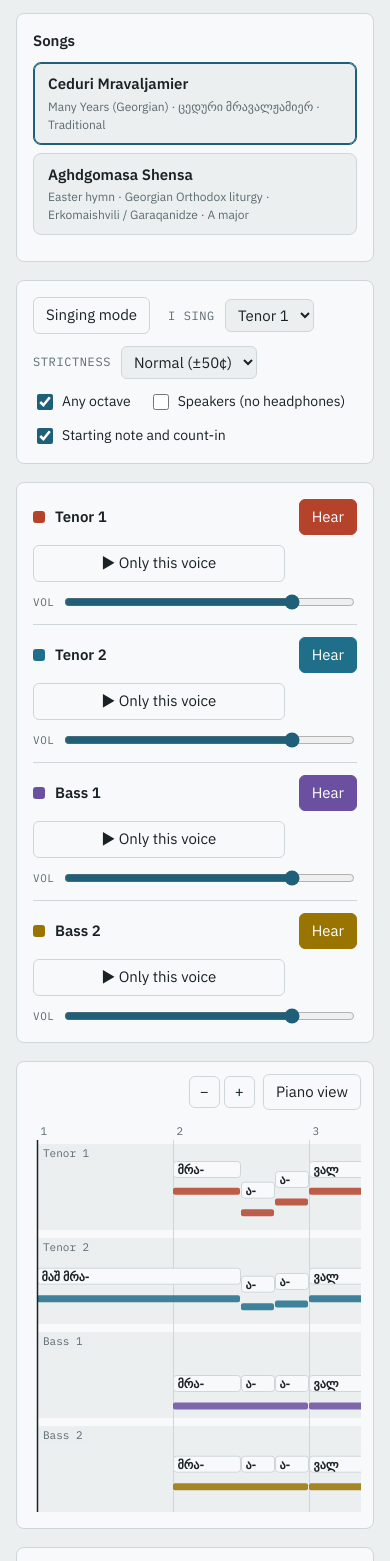
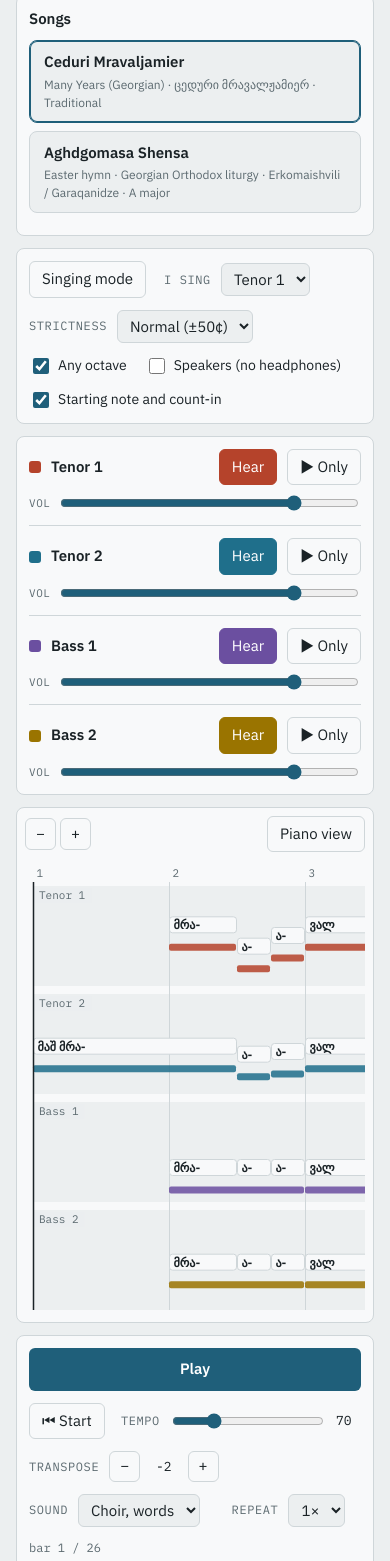
Before and after one commit to iliakhaburdzania/poliphony-player, a plain HTML site: page index.html in a window 390 px wide. Shown: the part 125-1686 px from the top of the page. Drawn offline with Linux system fonts and the light colour scheme.

Commit message:
Phone-friendly player and words that never disappear on short notes
- Bottom bar with Play/Pause and position while the playback panel is scrolled away (phones)
- Touch: a swipe scrolls the score, a tap moves the playhead; larger touch targets, no zoom on text fields
- Narrow layout for songs, voice rows and the playback panel
- Words too wide for their note: smaller type, else a tag above the box

Co-Authored-By: Claude Opus 5.5 <noreply@anthropic.com>
Claude-Session: https://claude.ai/code/session_01JzknGXhDwunfuvJcum2aGy

```diff
--- a/index.html
+++ b/index.html
@@ -191,12 +191,46 @@ body.studio .user-only { display: none !important; }
 .keyrow { display: flex; flex-direction: column; gap: 8px; border-top: 1px solid var(--line); padding-top: 14px; }
 #apiKey { font: inherit; font-family: var(--font-mono); font-size: 13px; background: var(--bg); color: var(--ink); border: 1px solid var(--line); border-radius: 6px; padding: 6px 8px; flex: 1 1 220px; min-width: 0; }
 @media (prefers-reduced-motion: reduce) { .meter .dot { transition: none; } }
+/* the bar that follows you down the page on a phone: Play/Pause and where you are */
+.minibar { position: fixed; left: 0; right: 0; bottom: 0; z-index: 40; display: flex; align-items: center; gap: 12px;
+  padding: 10px max(16px, env(safe-area-inset-right, 0px)) calc(10px + env(safe-area-inset-bottom, 0px)) max(16px, env(safe-area-inset-left, 0px));
+  background: var(--surface); border-top: 1px solid var(--line); box-shadow: 0 -6px 18px rgba(0, 0, 0, .12); }
+.minibar .primary { min-width: 0; flex: 0 0 auto; padding: 10px 22px; }
+.minibar .mstat { font-family: var(--font-mono); font-size: 13px; color: var(--muted); font-variant-numeric: tabular-nums; flex: 1; min-width: 0; overflow: hidden; text-overflow: ellipsis; white-space: nowrap; }
+.minibar .mtitle { font-weight: 600; color: var(--ink); font-family: var(--font-body); }
+@media (min-width: 761px) { .minibar { display: none !important; } }
+@media (max-width: 760px) {
+  body { padding-top: 16px; padding-bottom: 96px; }
+  main { gap: 12px; }
+  .panel { padding: 12px; }
+  .roll { padding: 8px; }
+  .transport { gap: 12px 16px; }
+  .transport .ctl { flex: 1 1 auto; }
+  .transport .ctl input[type=range] { flex: 1; min-width: 90px; }
+  .songlist { display: grid; grid-template-columns: 1fr; }
+  .song { width: 100%; }
+}
 @media (max-width: 560px) {
   .liverow { grid-template-columns: 72px 72px; }
   .meterbox { grid-column: 1 / -1; }
-  .voice { grid-template-columns: 1fr auto; }
+  .voice { grid-template-columns: 1fr auto auto; gap: 8px 10px; }
   .voice .vol { grid-column: 1 / -1; }
+  .voice .lng { display: none; }
   .status { margin-left: 0; width: 100%; }
+  .primary { min-width: 0; flex: 1 1 auto; }
+  .transport #playAll { flex: 1 1 100%; }
+  .rolltools { justify-content: space-between; }
+}
+/* fingers instead of a mouse: bigger buttons and sliders, and text fields that don't make the phone zoom in */
+@media (pointer: coarse) {
+  .small, .primary, select, .song { min-height: 44px; }
+  .small { padding: 8px 14px; }
+  .seg .small, .keybtn { min-width: 44px; }
+  .chk { min-height: 40px; }
+  .chk input { width: 20px; height: 20px; }
+  input[type=range] { height: 32px; }
+  select, input[type=text], input[type=password], textarea, #lyText, #projName, #apiKey { font-size: 16px; }
+  .resx { font-size: 30px; padding: 6px 12px; }
 }
 @media (prefers-reduced-motion: reduce) { * { transition: none !important; } }
 </style>
@@ -433,6 +467,10 @@ body.studio .user-only { display: none !important; }
   <p class="note">Singing mode needs your microphone. If the browser doesn't ask for it when you open this file directly, open a terminal in the file's folder, run <code>python3 -m http.server</code>, and open <code>http://localhost:8000/</code>.</p>
   <p class="note" id="foot">The example was transcribed from the score image. A picture you upload is read by Claude and can contain mistakes, so listen once with the notation next to you and fix any wrong note above.</p>
 </main>
+<div class="minibar" id="miniBar" hidden aria-label="Playback">
+  <button class="primary" id="miniPlay" type="button">Play</button>
+  <span class="mstat"><span class="mtitle" id="miniTitle"></span> <span id="miniStat"></span></span>
+</div>
 
 <script>
 /*DATA*/
@@ -638,7 +676,7 @@ function buildPiece(raw) {
     const tx = document.createElement('span'); tx.textContent = v.name;
     nm.append(sw, tx);
     const hear = document.createElement('button'); hear.className = 'small toggle'; hear.type = 'button'; hear.textContent = 'Hear'; hear.dataset.hear = vi; hear.setAttribute('aria-pressed', 'true');
-    const only = document.createElement('button'); only.className = 'small'; only.type = 'button'; only.textContent = '▶ Only this voice'; only.dataset.only = vi;
+    const only = document.createElement('button'); only.className = 'small'; only.type = 'button'; only.append('▶ Only'); const lng = document.createElement('span'); lng.className = 'lng'; lng.textContent = ' this voice'; only.appendChild(lng); only.dataset.only = vi;
     const vol = document.createElement('div'); vol.className = 'vol';
     const lab = document.createElement('span'); lab.textContent = 'Vol';
     const inp = document.createElement('input'); inp.type = 'range'; inp.min = 0; inp.max = 100; inp.value = 80; inp.id = 'vol' + vi; inp.setAttribute('aria-label', v.name + ' volume');
@@ -2365,7 +2403,21 @@ function scrubEnd() {
 function inScrubZone(x, y) {        // editing mode: the bar-number strip, or within a few pixels of the playhead
   return y < rollGeo.top - 2 || Math.abs(x - geo().X(locate(cursor).within)) <= 6;
 }
-cv.addEventListener('pointerdown', e => { if (!piece || ed.on || e.button > 0) return; scrubStart(e); scrub.x0 = e.clientX; scrub.y0 = e.clientY; scrub.moved = false; });
+// On a touch screen a finger on the score usually means scrolling it sideways, so nothing happens until it
+// lifts: a tap (moved less than 10 px, not taken over by scrolling) moves the playhead there.
+let tapScore = null;
+cv.addEventListener('pointerdown', e => {
+  if (!piece || ed.on || e.button > 0) return;
+  if (e.pointerType === 'touch') { tapScore = { id: e.pointerId, x: e.clientX, y: e.clientY }; return; }
+  scrubStart(e); scrub.x0 = e.clientX; scrub.y0 = e.clientY; scrub.moved = false;
+});
+cv.addEventListener('pointerup', e => {
+  const t = tapScore;
+  tapScore = null;
+  if (!t || t.id !== e.pointerId || ed.on || Math.hypot(e.clientX - t.x, e.clientY - t.y) > 10) return;
+  seekTo(scrubPos(e));
+});
+cv.addEventListener('pointercancel', () => { tapScore = null; });
 cv.addEventListener('pointermove', e => { if (scrub) { if (Math.abs(e.clientX - (scrub.x0 || 0)) > 4) scrub.moved = true; showPos(scrubPos(e)); } });
 cv.addEventListener('pointerup', scrubEnd);
 cv.addEventListener('pointercancel', scrubEnd);
@@ -2376,6 +2428,22 @@ $('lyrics').addEventListener('click', e => {
   seekTo(p * (PASS + GAP) + barStart[+b.dataset.bar]);
 });
 window.addEventListener('resize', () => draw());
+// Phone: when the playback controls have scrolled out of sight, a bar at the bottom of the screen keeps
+// Play/Pause and the position at hand. It copies the main button and status line, so it never disagrees.
+(() => {
+  const bar = $('miniBar'), tr = document.querySelector('.transport');
+  const copy = () => {
+    $('miniPlay').textContent = $('playAll').textContent;
+    $('miniStat').textContent = '\u00B7 ' + $('status').textContent + ' \u00B7 ' + $('seekOut').textContent.split(' / ')[0];
+    $('miniTitle').textContent = $('title').textContent;
+  };
+  new MutationObserver(copy).observe($('playAll'), { childList: true, characterData: true, subtree: true });
+  new MutationObserver(copy).observe($('status'), { childList: true, characterData: true, subtree: true });
+  new MutationObserver(copy).observe($('title'), { childList: true, characterData: true, subtree: true });
+  $('miniPlay').addEventListener('click', () => togglePlay());
+  if ('IntersectionObserver' in window && tr) new IntersectionObserver(es => { bar.hidden = es[0].isIntersecting || !piece; copy(); }, { threshold: 0.05 }).observe(tr);
+  copy();
+})();
 try { matchMedia('(prefers-color-scheme: dark)').addEventListener('change', () => draw()); } catch (e) { /* older browsers */ }
 new MutationObserver(() => draw()).observe(document.documentElement, { attributes: true, attributeFilter: ['data-theme'] });
 if (document.fonts && document.fonts.ready) document.fonts.ready.then(() => draw());
@@ -2409,7 +2477,7 @@ function lySnap(v, t) {
   p.notes.forEach(n => [n.t, n.t + n.d].forEach(e => { const dist = Math.abs(e - t); if (dist <= tol && dist <= Math.abs(best - t) + 1e-6) best = e; }));
   return best;
 }
-function lyPad() { return piece && !piece.audio && piece.voices.some(v => v.lyr && v.lyr.length) ? 20 : 0; }   // extra lane room for words
+function lyPad() { return piece && !piece.audio && piece.voices.some(v => v.lyr && v.lyr.length) ? 34 : 0; }   // extra lane room for words (and the tags of words too long for their box)
 function lyPerBar(list, P) {
   const out = Array(Math.max(0, P.length - 1)).fill('');
   list.forEach(x => {
@@ -2707,7 +2775,7 @@ function drawLyrics(g, G, X) {
   const now = session ? plainOf(locate(currentBeat()).within) : -1, d = ly.drag, open = !$('lyEdit').hidden;
   g.textBaseline = 'alphabetic';
   piece.voices.forEach((v, vi) => {
-    const L = v.lyr || [];
+    const L = v.lyr || [], texts = [];
     L.forEach((sy, i) => {
       let t = sy.t, dd = sy.d;
       if (d && d.v === vi && d.i === i) { if (d.kind === 'end') dd = d.nd; else t = d.nt; }
@@ -2729,10 +2797,28 @@ function drawLyrics(g, G, X) {
         g.globalAlpha = sel ? 0.9 : 0.5; g.fillStyle = sel ? acc : muted;
         g.fillRect(x0 + bw - 4, yb - 8.5, 1.5, 8); g.globalAlpha = 1;
       }
-      g.font = (on || sel ? '700 ' : '600 ') + '12px ' + cssVar('--font-body');
-      g.save(); g.beginPath(); g.rect(x0 + 2, yb - 13, Math.max(0, bw - (STUDIO ? 8 : 3)), 18); g.clip();
-      g.fillStyle = on || sel ? acc : ink; g.fillText(text, x0 + 4.5, yb);
-      g.restore();
+      texts.push({ text, x0, yb, room: Math.max(0, bw - (STUDIO ? 9 : 6)), hi: on || sel });
+    });
+    // the words, after all the boxes of this part so that nothing covers them. A word that doesn't fit its
+    // box is first set smaller (down to 9 px); if it still doesn't fit, it is shown whole in a tag just
+    // above its box, starting where the word starts, one row higher still if the tag before is in the way
+    const ends = [-1e9, -1e9];
+    texts.forEach(w => {
+      const fam = cssVar('--font-body'), wt = w.hi ? '700 ' : '600 ';
+      let size = 12;
+      g.font = wt + size + 'px ' + fam;
+      while (size > 9 && g.measureText(w.text).width > w.room) { size--; g.font = wt + size + 'px ' + fam; }
+      g.fillStyle = w.hi ? acc : ink;
+      if (g.measureText(w.text).width <= w.room) { g.fillText(w.text, w.x0 + 4.5, w.yb - (12 - size) / 2); return; }
+      g.font = wt + '11px ' + fam;
+      const tw = g.measureText(w.text).width + 8;
+      const lv = w.x0 >= ends[0] + 2 ? 0 : w.x0 >= ends[1] + 2 ? 1 : (ends[0] <= ends[1] ? 0 : 1);
+      ends[lv] = w.x0 + tw;
+      const y = w.yb - 16 - 14 * lv;
+      g.fillStyle = bg; g.strokeStyle = w.hi ? acc : line; g.lineWidth = 1;
+      g.beginPath(); g.roundRect(w.x0 + 0.5, y - 11, tw, 14, 3); g.fill(); g.stroke();
+      g.beginPath(); g.moveTo(w.x0 + 3.5, y + 3); g.lineTo(w.x0 + 3.5, w.yb - 12.5); g.stroke();   // to its box
+      g.fillStyle = w.hi ? acc : ink; g.fillText(w.text, w.x0 + 4.5, y);
     });
   });
   g.globalAlpha = 1; g.font = '11px ' + cssVar('--font-mono');
@@ -3703,7 +3789,7 @@ $('keyForget').addEventListener('click', () => {
 // index.html?studio) is the full app: reading scores, the transcription, editing mode and projects.
 // The library is songs.json next to this page ({ songs: [score, …] }); no song is built into this file.
 var STUDIO = /[?&]studio\b/.test(location.search);
-const BUILD = '15 Nov 2026, 13:30';   // shown in the header, to see which version a browser has
+const BUILD = '15 Nov 2026, 19:10';   // shown in the header, to see which version a browser has
 document.body.classList.toggle('studio', STUDIO);
 $('appName').textContent = (STUDIO ? 'Polyphony studio' : 'Polyphony player') + ' \u00B7 build ' + BUILD;
 if (STUDIO) document.title = 'Polyphony Studio';
```
Also changed, not shown: CLAUDE.md (+2 -0 lines).
